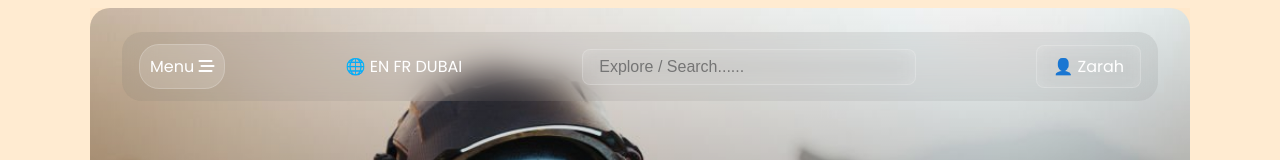
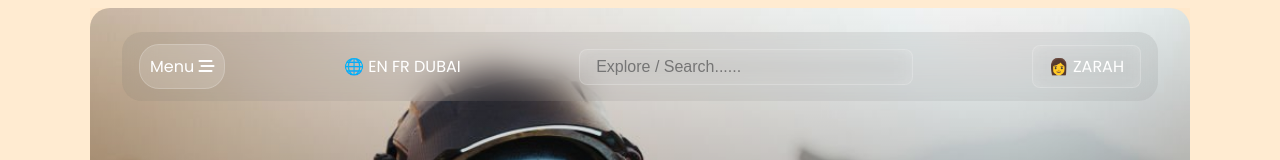
Before and after one commit to bilalashrafali123/blur-effect-page, a React (Vite) app: page / in a window 1280 px wide. Shown: the top 160 px of the page. Built offline with nearby package versions, Linux system fonts and the light colour scheme.

Commit message:
updated...

```diff
--- a/src/App.scss
+++ b/src/App.scss
@@ -2,7 +2,6 @@
   width: 100%;
   max-width: 1100px;
   margin: 0 auto;
-
 }
 
 body {
@@ -11,7 +10,7 @@ body {
 
 .app {
   font-family: "Poppins", sans-serif;
-  background-color:rgba(255, 232, 202, 0.862);
+  background-color: rgba(255, 232, 202, 0.862);
   color: black;
 }
 
--- a/src/App.tsx
+++ b/src/App.tsx
@@ -21,7 +21,7 @@ const App = () => {
                 className="search"
                 placeholder="Explore / Search......"
               />
-              <div className="profile">👤 Zarah</div>
+              <div className="profile">👩 ZARAH</div>
             </header>
             <div className="hero-content">
               <div className="pagination">
```
